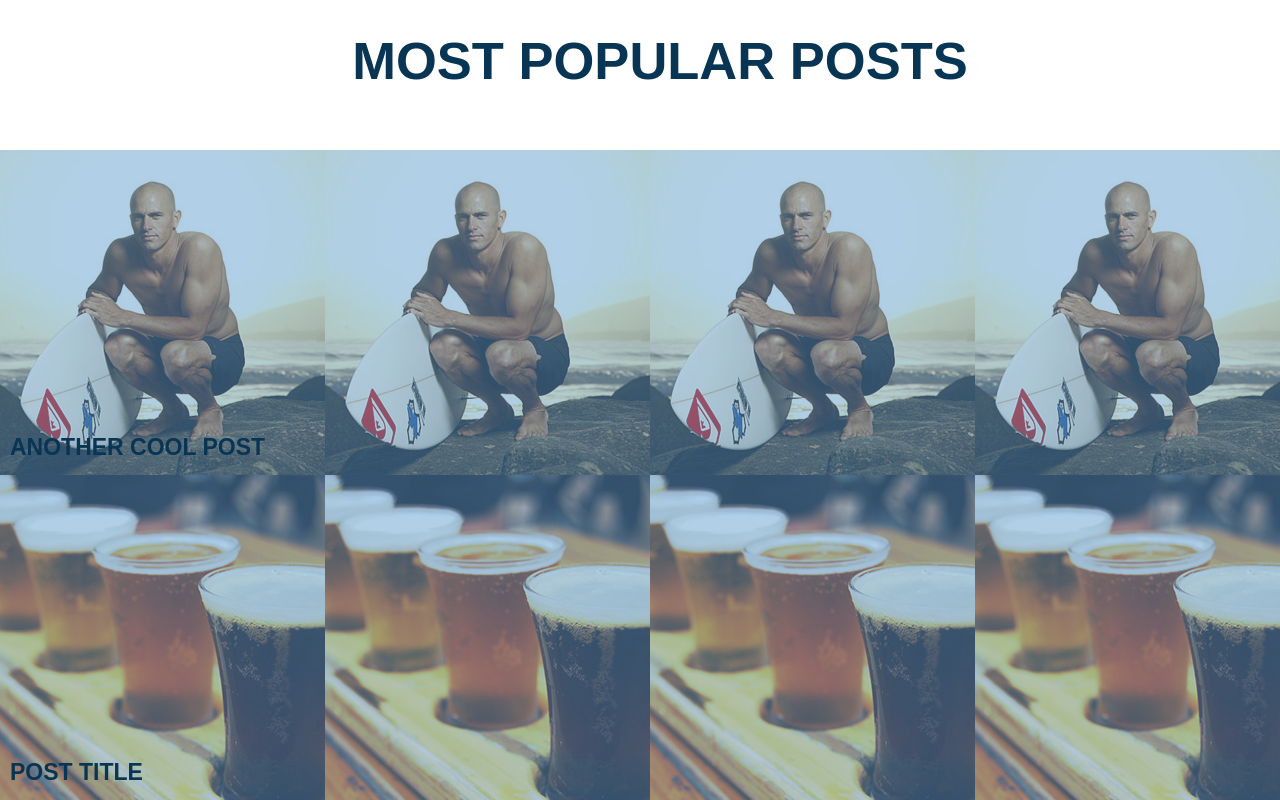
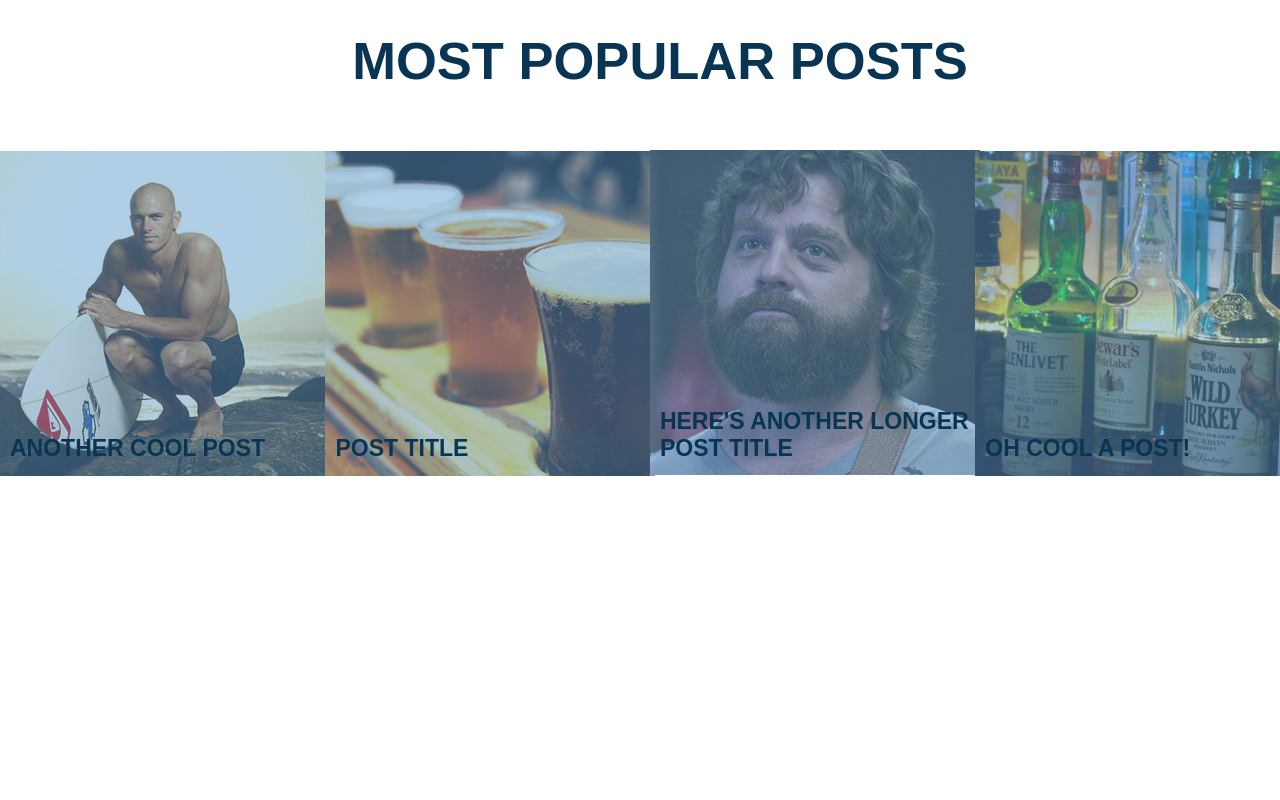
Before and after one commit to chwsimps/surf-paddle, a plain HTML site: page index.html in a window 1280 px wide. Shown: the part 1473-2273 px from the top of the page. After the commit the page ends 1964 px from the top, so only its background shows below. Drawn offline with nearby package versions, Linux system fonts and the light colour scheme.

Commit message:
updates to footer

```diff
--- a/css/main.css
+++ b/css/main.css
@@ -299,8 +299,10 @@ ul.article-image {
 
 .image1 {
   background-image: url("../img/article-image-1.jpg");
-  /*width: 100%;<!--adjust HEIGHT & WIDTH-->*/
-  height: 100%;
+  width: 330px;
+  height: 325px;
+  clear: left;
+  display: inline-block;
   }
 
 .image1 div {
@@ -322,14 +324,17 @@ ul.article-image {
 
 .image2 {
   background-image: url("../img/article-image-2.jpg");
-  width: 100%;
-  height: 100%;
+  width: 330px;
+  height: 325px;
+  clear: left;
+  display: inline-block;
+  margin-left: -9px;
   }
 
 .image2 div {
   display: block;
-  width: 100%;
-  height: 100%;
+  width: 330px;
+  height: 325px;
   font-size: 23px;
   background-color: HSLA(206, 52%, 60%, .5);
   color: HSLA(204, 82%, 18%, 1);
@@ -342,3 +347,55 @@ ul.article-image {
   font-size: 23px;
   font-weight: bold;
 }
+
+.image3 {
+  background-image: url("../img/article-image-3.jpg");
+  width: 330px;
+  height: 325px;
+  clear: left;
+  display: inline-block;
+  margin-left: -10px;
+  }
+
+.image3 div {
+  display: block;
+  width: 330px;
+  height: 325px;
+  font-size: 23px;
+  background-color: HSLA(206, 52%, 60%, .5);
+  color: HSLA(204, 82%, 18%, 1);
+}
+
+.image3 a {
+  display: inline-block;
+  margin-left: 10px;
+  margin-top: 258px;
+  font-size: 23px;
+  font-weight: bold;
+}
+
+.image4 {
+  background-image: url("../img/article-image-4.jpg");
+  width: 330px;
+  height: 325px;
+  clear: left;
+  display: inline-block;
+  margin-left: -9px;
+  }
+
+.image4 div {
+  display: block;
+  width: 330px;
+  height: 325px;
+  font-size: 23px;
+  background-color: HSLA(206, 52%, 60%, .5);
+  color: HSLA(204, 82%, 18%, 1);
+}
+
+.image4 a {
+  display: inline-block;
+  margin-left: 10px;
+  margin-top: 284px;
+  font-size: 23px;
+  font-weight: bold;
+}
--- a/index.html
+++ b/index.html
@@ -120,6 +120,16 @@
                 <a>POST TITLE</a>
               </div>
             </li>
+            <li class="image3">
+              <div>
+                <a>HERE'S ANOTHER LONGER POST TITLE</a>
+              </div>
+            </li>
+            <li class="image4">
+              <div>
+                <a>OH COOL A POST!</a>
+              </div>
+            </li>
           </ul>
         </div> <!--footer-->
     </body>
```
